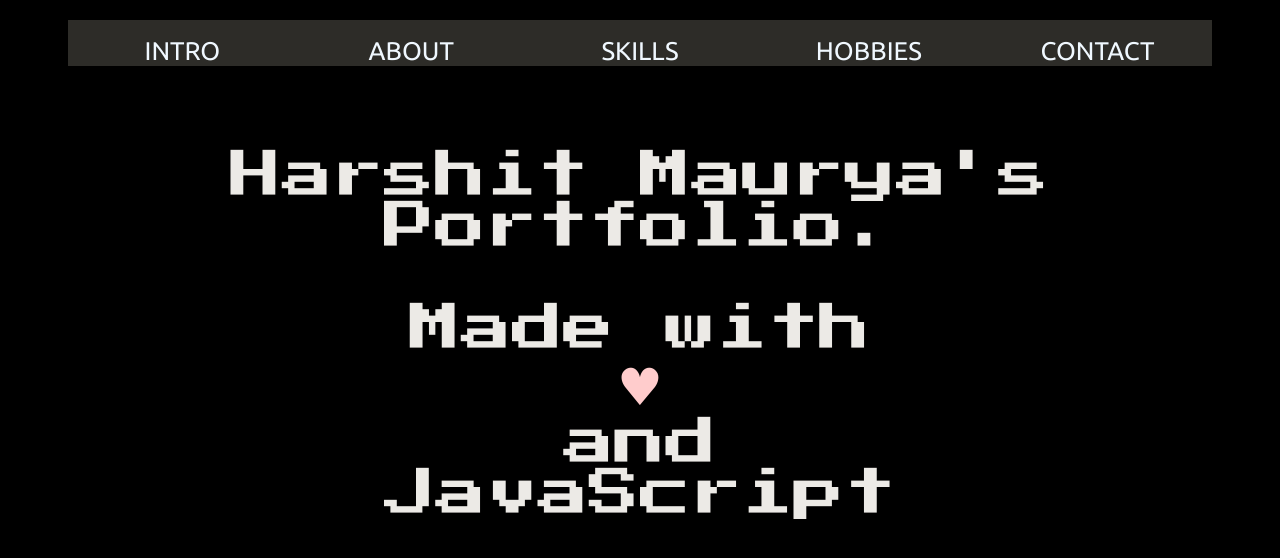
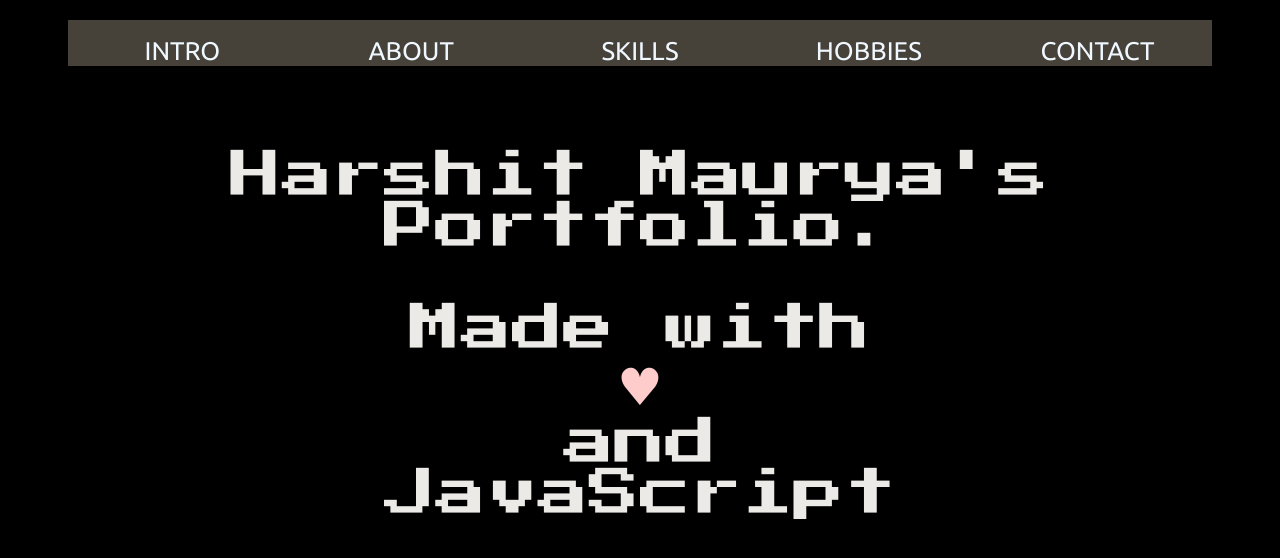
Before and after one commit to HarshitMaurya/JSAssignment, a plain HTML site: page index.html in a window 1280 px wide. Drawn offline with Linux system fonts and the light colour scheme.

Commit message:
Update css
Color shade changed

```diff
--- a/styles/style.css
+++ b/styles/style.css
@@ -28,7 +28,7 @@ ul{
 
 li{
 	height:5vh;
-	background-color: rgba(222,220,200,0.2);
+	background-color: rgba(230,215,190,0.3);
 	padding-top:4vw;
 	margin-bottom:1vw;
 	margin-right:1vw;
```
